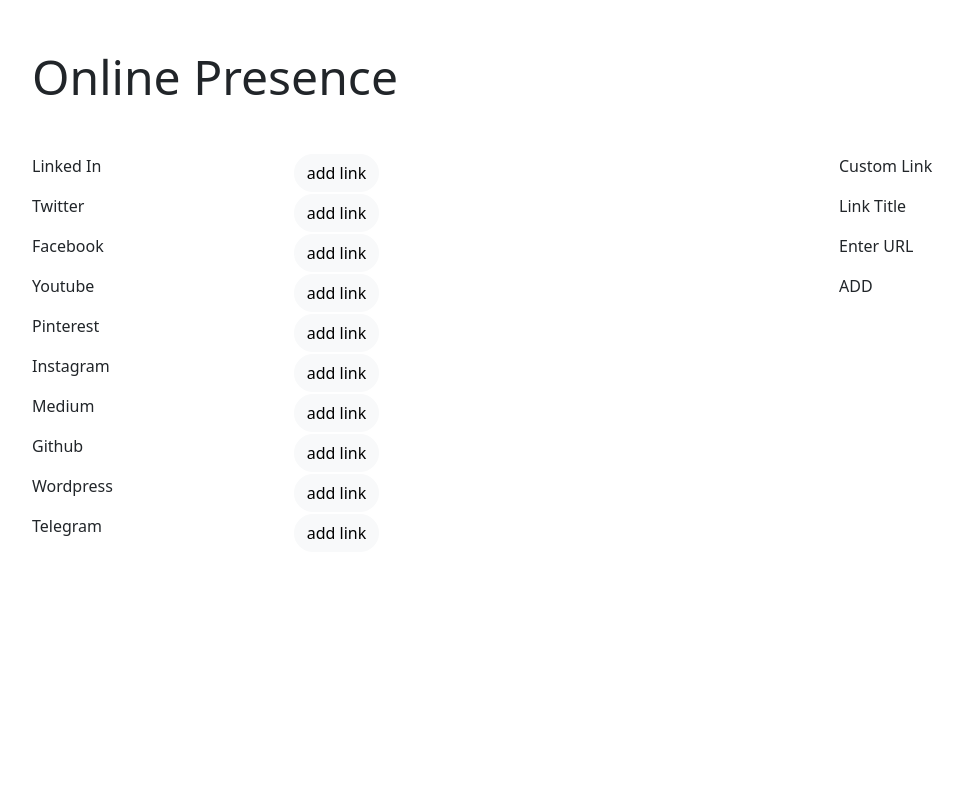
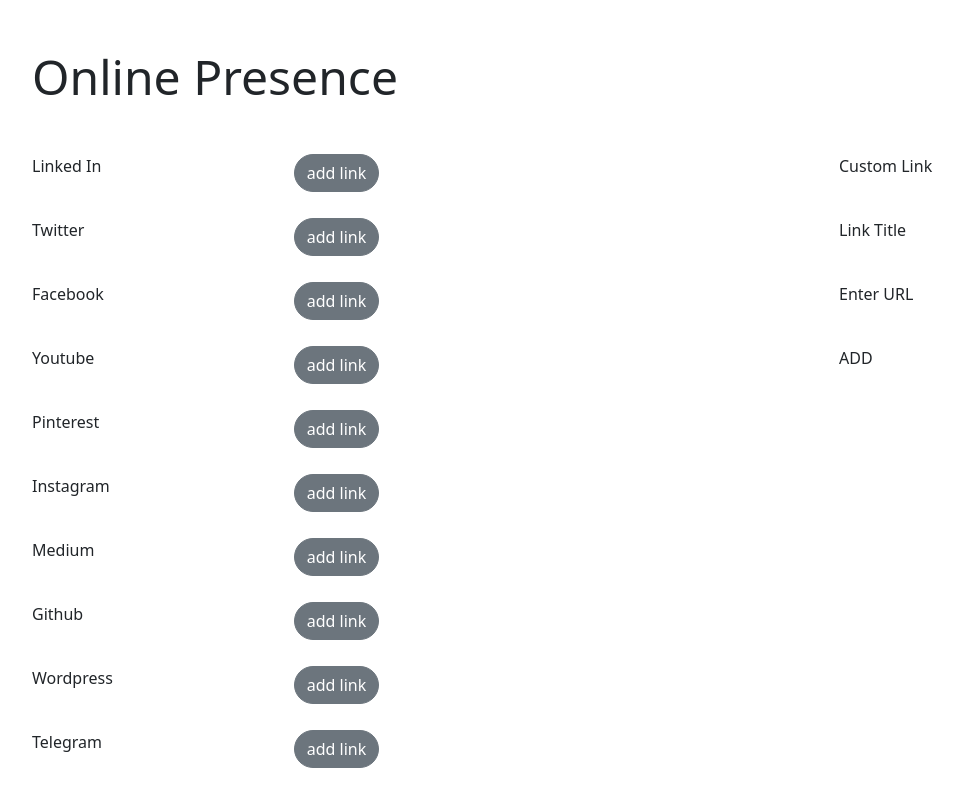
Before and after one commit to Bizkaofficial/bizzy-gallop, a React (Create React App) app: page /user/social in a window 1280 px wide. Shown: the whole page, without its empty margins (98-1061 px from the left). Built offline with nearby package versions, Linux system fonts and the light colour scheme.

Commit message:
form image

```diff
--- a/src/pages/PersonalInfo.js
+++ b/src/pages/PersonalInfo.js
@@ -1,9 +1,64 @@
+import Ellipse4 from "../assets/Ellipse4.png";
+import Ellipse5 from "../assets/Ellipse5.png";
 
 const PersonalInfo = () => {
-    return(
-        <section>
-
-        </section>
-    )
-}
+  return (
+    <section>
+      <button type="button" className="btn btn-primary">
+        Back to Profile
+      </button>
+      <div className="row">
+        <div className="col">
+          <p className="text-warning">Personal details</p>
+        </div>
+        <div className="col bg-light rounded-start rounded-end">
+          <form>
+            <img
+              src={Ellipse4}
+              width={178}
+              height={191}
+              className="rounded-circle"
+              alt=""
+            />
+            <img src={Ellipse5} alt="" />
+            <div>
+              <input
+                type="text"
+                className="form-control"
+                placeholder="First Name"
+              />
+            </div>
+            <div>
+              <input
+                type="text"
+                className="form-control"
+                placeholder="Last Name"
+              />
+            </div>
+            <div>
+              <input
+                type="text"
+                className="form-control"
+                placeholder="Location"
+              />
+            </div>
+            <div>
+              <input
+                type="text"
+                className="form-control"
+                placeholder="Headline"
+              />
+            </div>
+            <div>
+              <textarea
+                rows="5"
+                className="form-control textarea-input"
+              ></textarea>
+            </div>
+          </form>
+        </div>
+      </div>
+    </section>
+  );
+};
 export default PersonalInfo;
--- a/src/pages/SocialMedia.js
+++ b/src/pages/SocialMedia.js
@@ -5,12 +5,12 @@
         <h2 className="display-5 m-5">Online Presence</h2>
         <div className="row">
           <div className="col-9">
-            <div className="row">
+            <div className="row mb-4">
               <div className="col-3 mx-5">
                 <p>Linked In</p>
               </div>
               <div className="col-6">
-                <button type="button" className="btn btn-light rounded-pill">
+                <button type="button" className="btn btn-secondary rounded-pill">
                   add link
                 </button>
               </div>
@@ -20,14 +20,14 @@
             <p>Custom Link</p>
           </div>
         </div>
-        <div className="row">
+        <div className="row mb-4">
           <div className="col-9">
             <div className="row">
               <div className="col-3 mx-5">
                 <p>Twitter</p>
               </div>
               <div className="col-6">
-                <button type="button" className="btn btn-light rounded-pill">
+                <button type="button" className="btn btn-secondary rounded-pill">
                   add link
                 </button>
               </div>
@@ -37,14 +37,14 @@
             <p>Link Title</p>
           </div>
         </div>
-        <div className="row">
+        <div className="row mb-4">
           <div className="col-9">
             <div className="row">
               <div className="col-3 mx-5">
                 <p>Facebook</p>
               </div>
               <div className="col-6">
-                <button type="button" className="btn btn-light rounded-pill">
+                <button type="button" className="btn btn-secondary rounded-pill">
                   add link
                 </button>
               </div>
@@ -54,14 +54,14 @@
             <p>Enter URL</p>
           </div>
         </div>
-        <div className="row">
+        <div className="row mb-4">
           <div className="col-9">
             <div className="row">
               <div className="col-3 mx-5">
                 <p>Youtube</p>
               </div>
               <div className="col-6">
-                <button type="button" className="btn btn-light rounded-pill">
+                <button type="button" className="btn btn-secondary rounded-pill">
                   add link
                 </button>
               </div>
@@ -71,76 +71,76 @@
             <p>ADD</p>
           </div>
         </div>
-        <div className="row">
+        <div className="row mb-4">
           <div className="col-9">
             <div className="row">
               <div className="col-3 mx-5">
                 <p>Pinterest</p>
               </div>
               <div className="col-6">
-                <button type="button" className="btn btn-light rounded-pill">
+                <button type="button" className="btn btn-secondary rounded-pill">
                   add link
                 </button>
               </div>
             </div>
           </div>
         </div>
-        <div className="row">
+        <div className="row mb-4">
           <div className="col-9">
             <div className="row">
               <div className="col-3 mx-5">
                 <p>Instagram</p>
               </div>
               <div className="col-6">
-                <button type="button" className="btn btn-light rounded-pill">add link</button>
+                <button type="button" className="btn btn-secondary rounded-pill">add link</button>
               </div>
             </div>
           </div>
         </div>
-        <div className="row">
+        <div className="row mb-4">
           <div className="col-9">
             <div className="row">
               <div className="col-3 mx-5">
                 <p>Medium</p>
               </div>
               <div className="col-6">
-                <button type="button" className="btn btn-light rounded-pill">add link</button>
+                <button type="button" className="btn btn-secondary rounded-pill">add link</button>
               </div>
             </div>
           </div>
         </div>
-        <div className="row">
+        <div className="row mb-4">
           <div className="col-9">
             <div className="row">
               <div className="col-3 mx-5">
                 <p>Github</p>
               </div>
               <div className="col-6">
-                <button type="button" className="btn btn-light rounded-pill">add link</button>
+                <button type="button" className="btn btn-secondary rounded-pill">add link</button>
               </div>
             </div>
           </div>
         </div>
-        <div className="row">
+        <div className="row mb-4">
           <div className="col-9">
             <div className="row">
               <div className="col-3 mx-5">
                 <p>Wordpress</p>
               </div>
               <div className="col-6">
-                <button type="button" className="btn btn-light rounded-pill">add link</button>
+                <button type="button" className="btn btn-secondary rounded-pill">add link</button>
               </div>
             </div>
           </div>
         </div>
-        <div className="row">
+        <div className="row mb-4">
           <div className="col-9">
             <div className="row">
               <div className="col-3 mx-5">
                 <p>Telegram</p>
               </div>
               <div className="col-6">
-                <button type="button" className="btn btn-light rounded-pill">add link</button>
+                <button type="button" className="btn btn-secondary rounded-pill">add link</button>
               </div>
             </div>
           </div>
```
